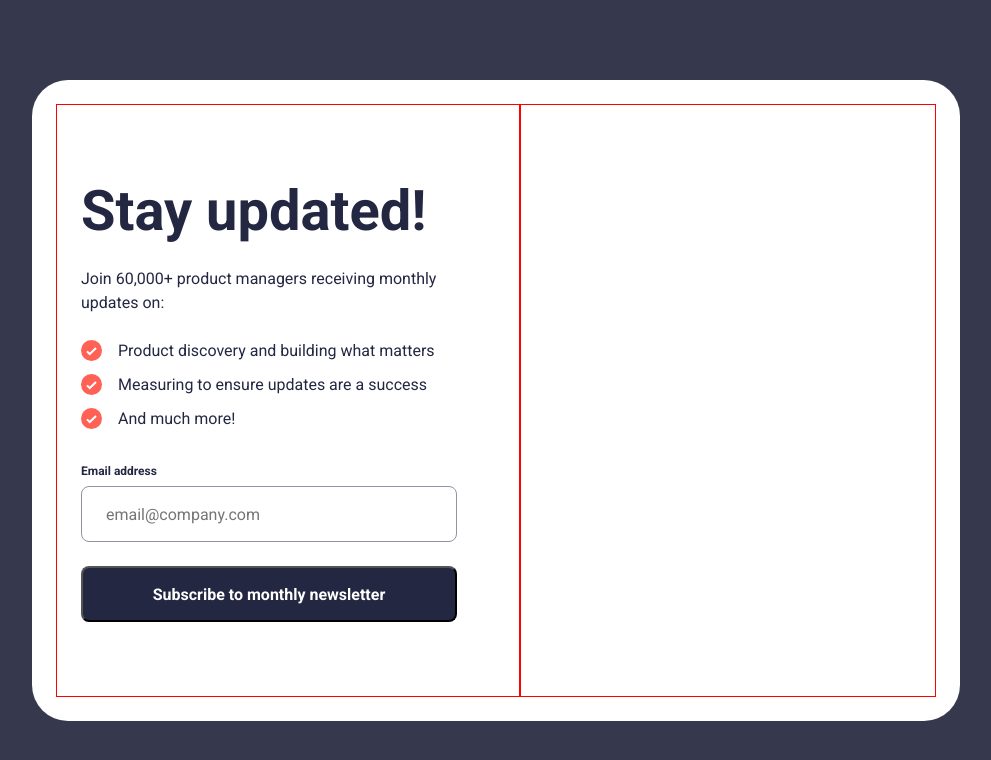
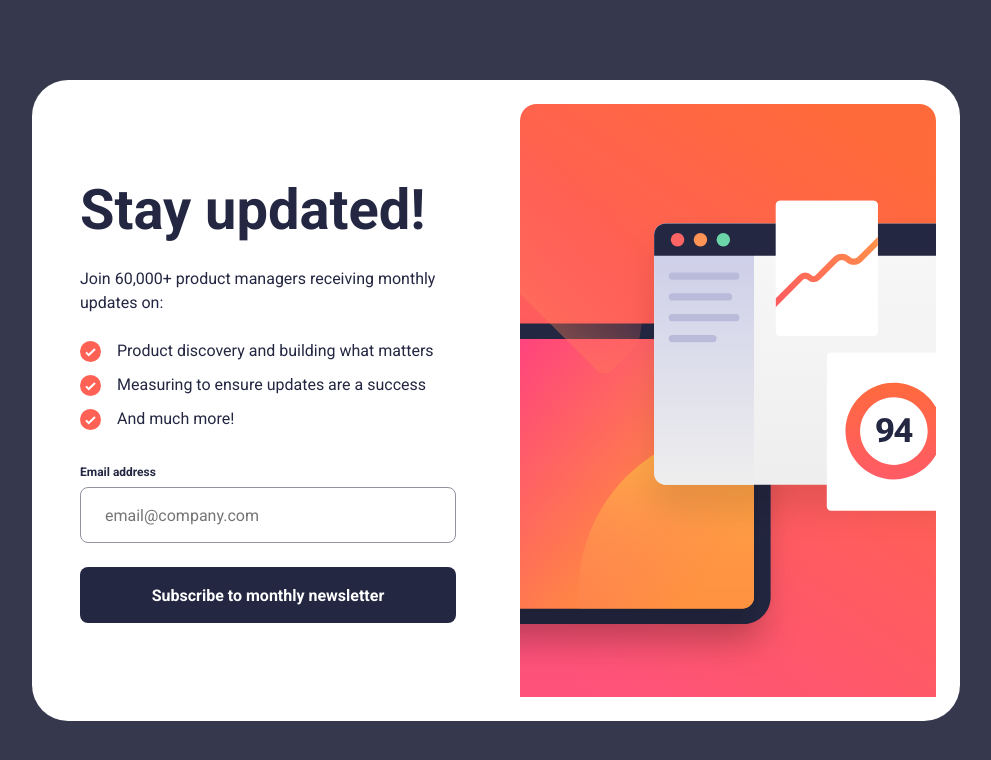
Before and after one commit to EdwinSch/react-newsletter-signup, a React (Vite) app: page / in a window 1280 px wide. Shown: the top 760 px of the page, without its empty margins (144-1135 px from the left). Built offline with nearby package versions, Linux system fonts and the light colour scheme.

Commit message:
add: image

```diff
--- a/src/styles/main.scss
+++ b/src/styles/main.scss
@@ -52,7 +52,6 @@ main {
 
 .subscribe-container {
   flex: 1;
-  border: $inspect;
   padding: 73px 24px;
   display: flex;
   flex-direction: column;
@@ -106,6 +105,7 @@ form {
     height: 56px;
     width: 376px;
     border-radius: 8px;
+    border: none;
     font-family: $font;
     font-size: 1rem;
     font-weight: 700;
@@ -121,9 +121,11 @@ form {
   }
 }
 
-//Image
+// Image
 
 .image-container {
   flex: 1;
-  border: $inspect;
+  background-image: url(../assets/illustration-sign-up-desktop.svg);
+  background-repeat: no-repeat;
+  background-size: cover;
 }
```
